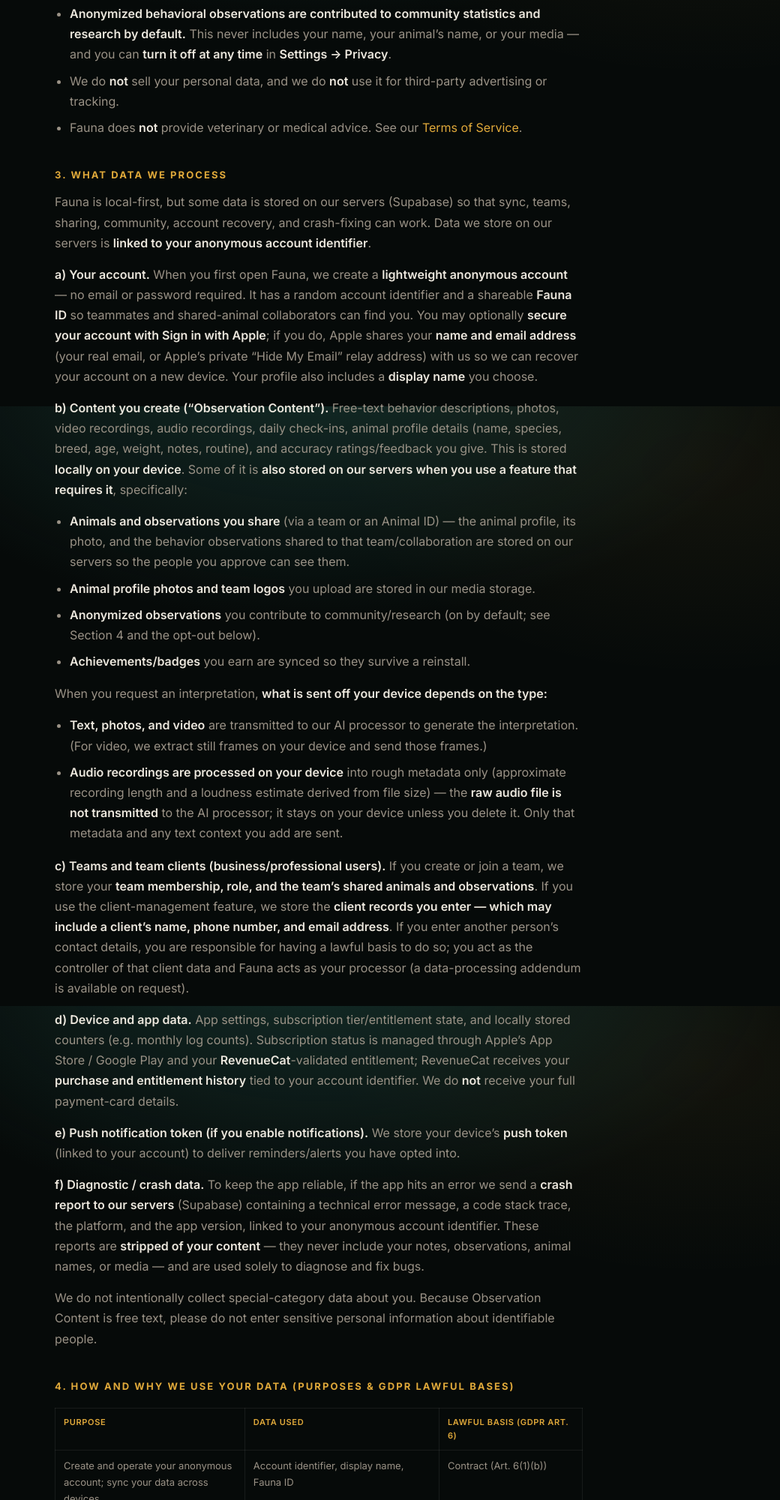
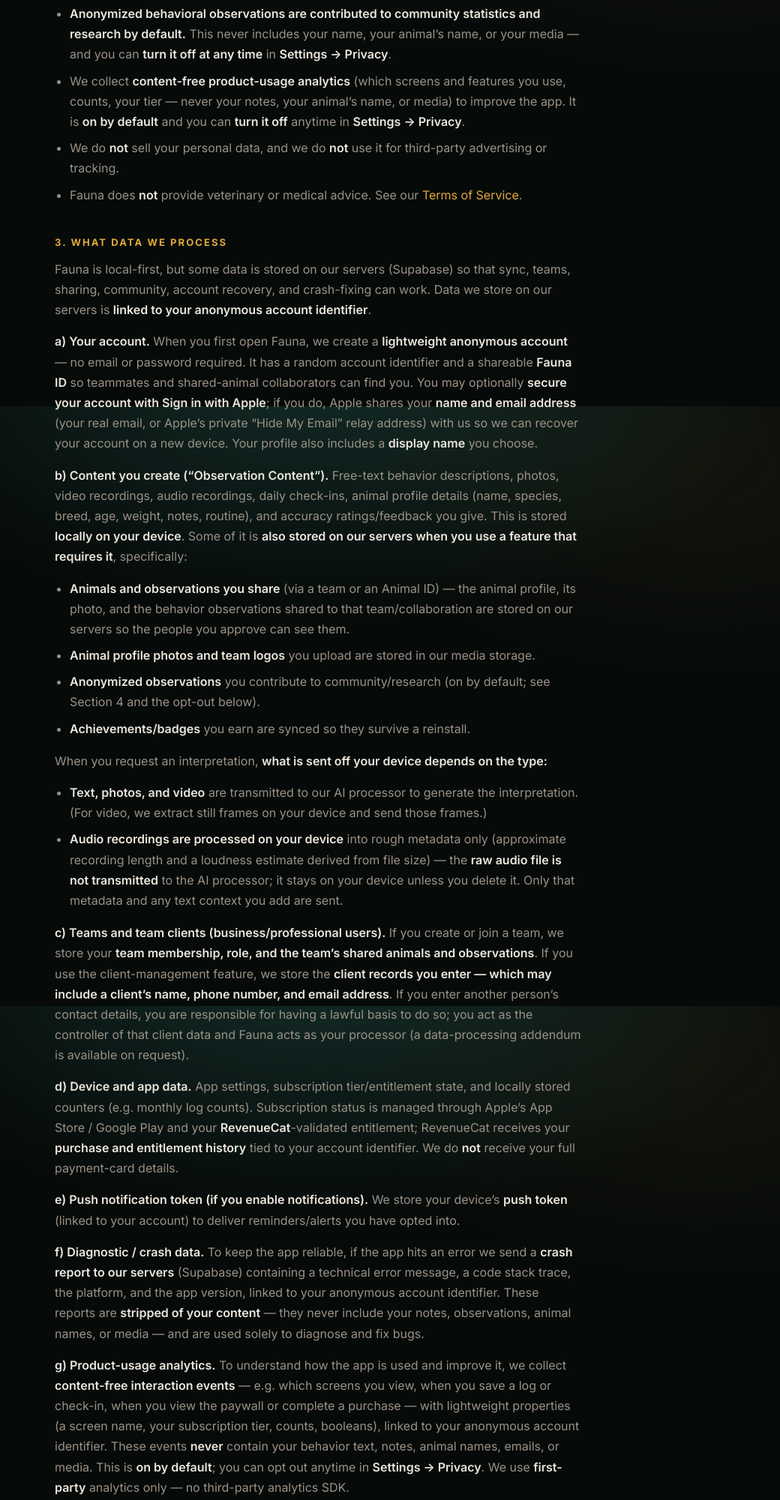
Before and after one commit to jcap-app/fauna-app, a plain HTML site: page privacy.html in a window 1280 px wide. Shown: the part 1058-3059 px from the top of the page at 75% size, without its empty margins (215-1255 px from the left). Drawn offline with nearby package versions, Linux system fonts and the light colour scheme.

Commit message:
Privacy Policy: disclose first-party content-free product analytics (opt-out)
Co-Authored-By: Claude Opus 4.8 (1M context) <noreply@anthropic.com>

```diff
--- a/privacy.html
+++ b/privacy.html
@@ -33,6 +33,7 @@
   <li>To make sync, teams, animal-sharing, community, and account-recovery features work, Fauna automatically creates a <strong>lightweight anonymous account</strong> on our servers (hosted by <strong>Supabase</strong>). We therefore <strong>do operate a database</strong>, and the data it holds is <strong>linked to your anonymous account</strong> (see Section 3 for exactly what is stored).</li>
   <li>To generate an interpretation, the content you submit is <strong>sent off your device</strong> to a third-party AI provider (Anthropic) by way of a processing proxy (hosted on Cloudflare). This involves a transfer to the United States.</li>
   <li><strong>Anonymized behavioral observations are contributed to community statistics and research by default.</strong> This never includes your name, your animal’s name, or your media — and you can <strong>turn it off at any time</strong> in <strong>Settings → Privacy</strong>.</li>
+  <li>We collect <strong>content-free product-usage analytics</strong> (which screens and features you use, counts, your tier — never your notes, your animal’s name, or media) to improve the app. It is <strong>on by default</strong> and you can <strong>turn it off</strong> anytime in <strong>Settings → Privacy</strong>.</li>
   <li>We do <strong>not</strong> sell your personal data, and we do <strong>not</strong> use it for third-party advertising or tracking.</li>
   <li>Fauna does <strong>not</strong> provide veterinary or medical advice. See our <a href="terms.html">Terms of Service</a>.</li>
 </ul>
@@ -56,6 +57,7 @@
 <p><strong>d) Device and app data.</strong> App settings, subscription tier/entitlement state, and locally stored counters (e.g. monthly log counts). Subscription status is managed through Apple’s App Store / Google Play and your <strong>RevenueCat</strong>-validated entitlement; RevenueCat receives your <strong>purchase and entitlement history</strong> tied to your account identifier. We do <strong>not</strong> receive your full payment-card details.</p>
 <p><strong>e) Push notification token (if you enable notifications).</strong> We store your device’s <strong>push token</strong> (linked to your account) to deliver reminders/alerts you have opted into.</p>
 <p><strong>f) Diagnostic / crash data.</strong> To keep the app reliable, if the app hits an error we send a <strong>crash report to our servers</strong> (Supabase) containing a technical error message, a code stack trace, the platform, and the app version, linked to your anonymous account identifier. These reports are <strong>stripped of your content</strong> — they never include your notes, observations, animal names, or media — and are used solely to diagnose and fix bugs.</p>
+<p><strong>g) Product-usage analytics.</strong> To understand how the app is used and improve it, we collect <strong>content-free interaction events</strong> — e.g. which screens you view, when you save a log or check-in, when you view the paywall or complete a purchase — with lightweight properties (a screen name, your subscription tier, counts, booleans), linked to your anonymous account identifier. These events <strong>never</strong> contain your behavior text, notes, animal names, emails, or media. This is <strong>on by default</strong>; you can opt out anytime in <strong>Settings → Privacy</strong>. We use <strong>first-party</strong> analytics only — no third-party analytics SDK.</p>
 <p>We do not intentionally collect special-category data about you. Because Observation Content is free text, please do not enter sensitive personal information about identifiable people.</p>
 
 <h2>4. How and why we use your data (purposes &amp; GDPR lawful bases)</h2>
@@ -70,9 +72,11 @@
   <tr><td>Send notifications you enabled</td><td>Push token</td><td>Consent (Art. 6(1)(a)) — withdrawable in device settings</td></tr>
   <tr><td>Keep the app secure, prevent abuse of the AI proxy</td><td>Technical/request data, account identifier</td><td>Legitimate interests (Art. 6(1)(f))</td></tr>
   <tr><td>Diagnose crashes and improve stability</td><td>Crash/diagnostic data</td><td>Legitimate interests (Art. 6(1)(f))</td></tr>
+  <tr><td>Understand and improve how the app is used (product analytics; on by default, opt-out)</td><td>Content-free interaction events (screens, feature use, tier, counts)</td><td>Legitimate interests (Art. 6(1)(f)) — with an easy opt-out</td></tr>
   <tr><td>Produce community statistics and research from anonymized observations (on by default; opt-out below)</td><td>Anonymized behavioral observations (never your name, animal name, or media)</td><td>Legitimate interests (Art. 6(1)(f)) — with easy opt-out / right to object</td></tr>
 </table>
 <p><strong>Community &amp; research sharing (on by default — how to opt out).</strong> By default, Fauna contributes your <strong>anonymized behavioral observations</strong> to aggregate community statistics and research. This <strong>never</strong> includes your name, your animal’s name, or your media. You can <strong>turn it off at any time</strong> in <strong>Settings → Privacy</strong>; turning it off stops future contribution. Because this is on by default with an opt-out, we rely on <strong>legitimate interests</strong> for it (with your right to object), not opt-in consent. <em>Note: the EU/EEA is excluded from distribution at launch. If we re-enable EU distribution, we will move community/research contribution to <strong>opt-in consent</strong> to meet GDPR consent standards.</em></p>
+<p><strong>Product analytics (on by default — how to opt out).</strong> Fauna records <strong>content-free</strong> usage events to see which features help and where people get stuck, so we can improve the app. These events never include your content, your animal’s name, or media. Turn them off anytime in <strong>Settings → Privacy</strong>; we rely on <strong>legitimate interests</strong> (with your right to object). <em>As with research sharing, if we re-enable EU distribution we will move analytics to opt-in consent.</em></p>
 <p>We do not carry out solely automated decision-making that produces legal or similarly significant effects about you under Article 22 GDPR. AI interpretations are informational outputs about your animal, are not decisions about you, and are not a substitute for professional advice.</p>
 
 <h2>5. Daily check-ins and the “Guardian” pattern read</h2>
@@ -96,7 +100,7 @@
   <li><strong>Expo / Apple / Google</strong> — app delivery, over-the-air updates, and push notification delivery.</li>
 </ul>
 <p>This data <strong>leaves your device</strong> when you use these features. We pass your content to these providers solely to produce the output or run the feature you requested. We do not control, and cannot guarantee, how the AI providers log, cache, or retain data on their own systems; please review their respective policies. We instruct our providers not to use submitted content to train their models where such controls are available to us, but you should not rely on this for confidential material.</p>
-<p>We do <strong>not</strong> use any analytics or advertising SDKs, and we do <strong>not</strong> track you across other companies’ apps or websites.</p>
+<p>Our product analytics are <strong>first-party and content-free</strong> (see Section 4) — we do <strong>not</strong> use any <strong>third-party</strong> analytics or advertising SDKs, and we do <strong>not</strong> track you across other companies’ apps or websites.</p>
 
 <h2>7. International data transfers</h2>
 <p>We are in the United States, and our providers (Supabase, Anthropic, Cloudflare, RevenueCat) may process data in the United States and other countries. If you are in the EEA, the UK, or Switzerland, your data is therefore transferred outside your home region.</p>
```
